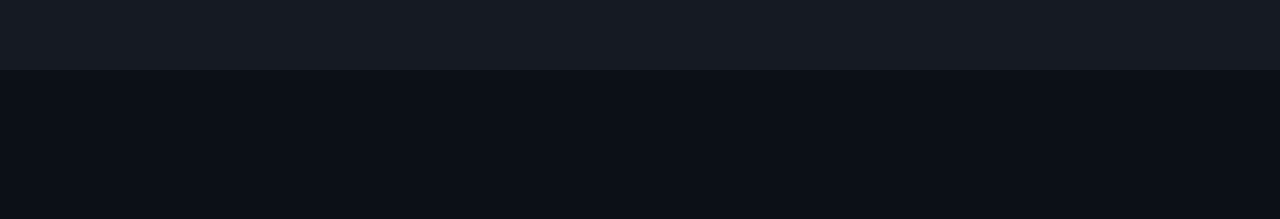
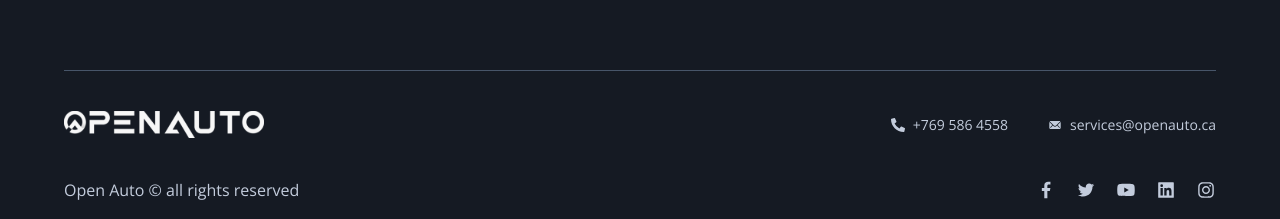
Before and after one commit to anupamapan9/vocally, a React (Create React App) app: page / in a window 1280 px wide. Shown: the part 1269-1488 px from the top of the page. Before the commit the page ends 1339 px from the top, so only its background shows below. Built offline with nearby package versions, Linux system fonts and the light colour scheme.

Commit message:
added footer

```diff
--- a/src/App.js
+++ b/src/App.js
@@ -1,3 +1,4 @@
+import Footer from "./Components/Footer/Footer";
 import Header from "./Components/Header/Header";
 import Nav from "./Components/Nav/Nav";
 import TimeSave from "./Components/TimeSave/TimeSave";
@@ -8,6 +9,7 @@ function App() {
       <Nav />
       <Header />
       <TimeSave />
+      <Footer />
     </div>
   );
 }
--- /dev/null
+++ b/src/Components/Footer/Footer.js
@@ -0,0 +1,38 @@
+import React from 'react';
+import Logo from '../../images/logo.svg'
+import { IoIosMail } from 'react-icons/io';
+import { FaPhoneAlt } from 'react-icons/fa';
+import { GrFacebookOption } from 'react-icons/gr'
+import { AiOutlineTwitter, AiFillYoutube, AiFillLinkedin, AiOutlineInstagram } from 'react-icons/ai'
+const Footer = () => {
+    return (
+        <footer className='bg-[#151a23]'>
+            <div className='w-[90%] m-auto h-[1px] bg-slate-600'></div>
+            <div className='flex justify-between items-center flex-col md:flex-row gap-5 px-8 md:px-16 py-5 pt-10' >
+                <div ><img src={Logo} alt="" /></div>
+                <div className='flex justify-around items-center gap-10'>
+                    <span className='flex items-center text-sm'> <FaPhoneAlt /> < span className='pl-2' span>+769 586 4558</span> </span>
+                    <span className='flex items-center text-sm'> <IoIosMail /> <span className='pl-2'>services@openauto.ca</span> </span>
+                </div>
+            </div>
+            <div className='flex justify-between items-center flex-col  md:flex-row gap-5 px-5 md:px-16 py-5' >
+                <div ><p>Open Auto &copy; all rights reserved</p></div>
+                <div className='flex md:justify-end justify-around w-full md:w-auto text-sm md:hidden'>
+                    <span className='pl-5 hover:text-secondary duration-500 cursor-pointer'>privacy policy</span>
+                    <span className='pl-5 hover:text-secondary duration-500 cursor-pointer'>terms of use</span>
+                    <span className='pl-5 hover:text-secondary duration-500 cursor-pointer '>cookie policy</span>
+                </div>
+                <div className='flex md:justify-end justify-around w-full md:w-auto text-xl'>
+                    <span className='pl-5 hover:text-secondary duration-500 cursor-pointer '><GrFacebookOption /></span>
+                    <span className='pl-5 hover:text-secondary duration-500 cursor-pointer'><AiOutlineTwitter /></span>
+                    <span className='pl-5 hover:text-secondary duration-500 cursor-pointer'><AiFillYoutube /></span>
+                    <span className='pl-5 hover:text-secondary duration-500 cursor-pointer'>< AiFillLinkedin /></span>
+                    <span className='pl-5 hover:text-secondary duration-500 cursor-pointer'><AiOutlineInstagram /></span>
+                </div>
+            </div>
+
+        </footer>
+    );
+};
+
+export default Footer;
--- a/src/Components/Header/Header.js
+++ b/src/Components/Header/Header.js
@@ -29,9 +29,7 @@ const Header = () => {
                     <span className='pl-5 hover:text-secondary duration-500 cursor-pointer'><AiFillYoutube /></span>
                     <span className='pl-5 hover:text-secondary duration-500 cursor-pointer'>< AiFillLinkedin /></span>
                     <span className='pl-5 hover:text-secondary duration-500 cursor-pointer'><AiOutlineInstagram /></span>
-
                 </div>
-                <div></div>
             </div>
             <div className="absolute bottom-5 right-[50%] hover:-rotate-180 duration-500">
                 <a href="#time"> <img src={Arrow} alt="" /></a>
```
